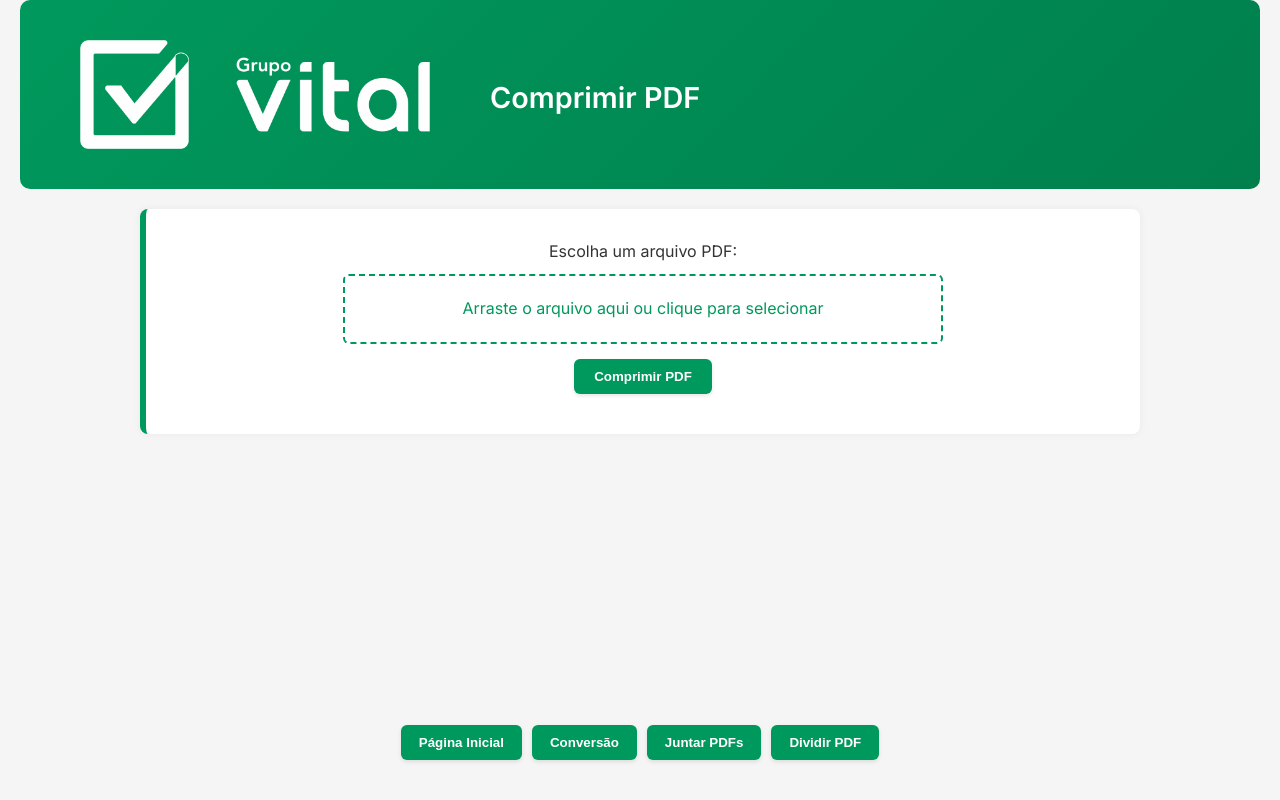
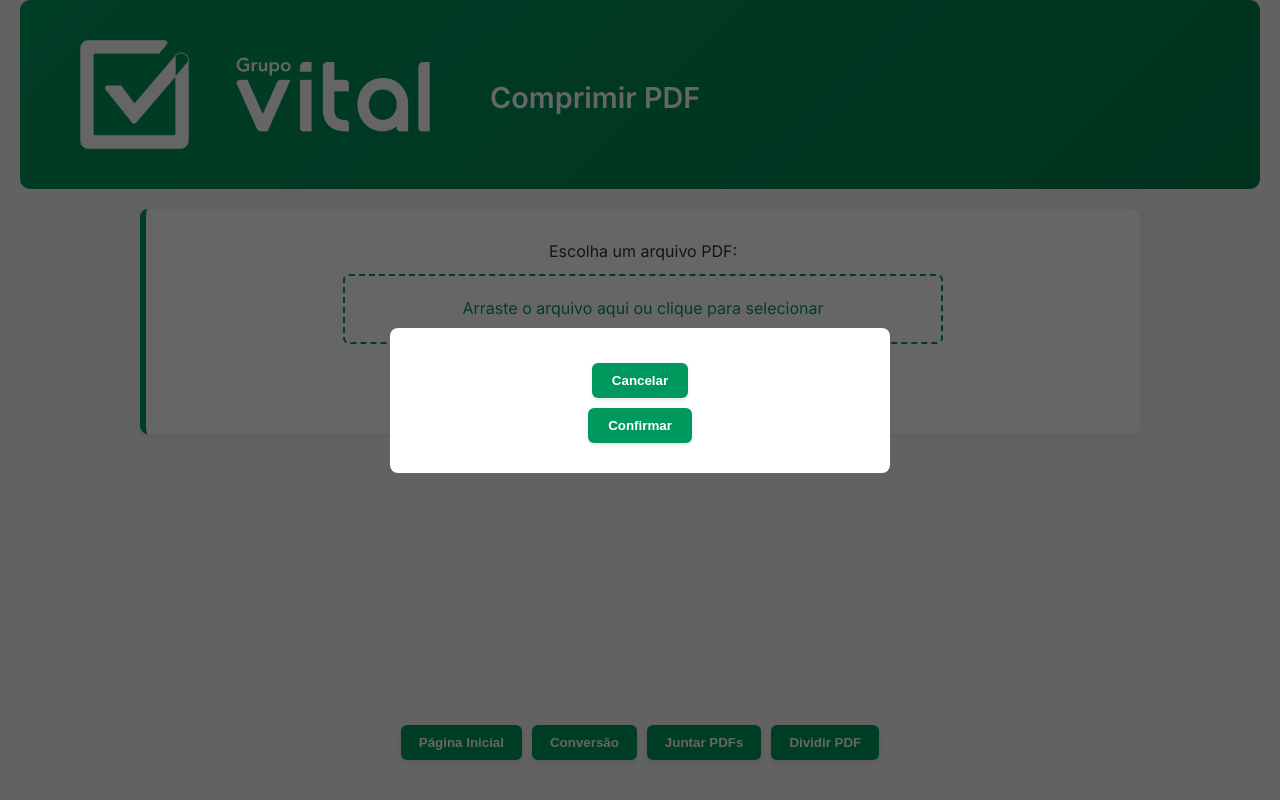
Before and after one commit to lfbrandt/grupovital-pdfs, a Flask app: page /api/compress in a window 1280 px wide. Run offline with Flask 3, Linux system fonts and the light colour scheme; some libraries are stand-ins or nearby versions.

Commit message:
Add preview modal and PDF post-processing

```diff
--- a/app/routes/compress.py
+++ b/app/routes/compress.py
@@ -2,7 +2,9 @@
 
 from flask import Blueprint, request, jsonify, send_file, render_template, after_this_request
 import os
+import json
 from ..services.compress_service import comprimir_pdf
+from ..services.postprocess_service import aplicar_modificacoes
 from .. import limiter
 
 compress_bp = Blueprint('compress', __name__)
@@ -18,8 +20,12 @@ def compress():
     if file.filename == '':
         return jsonify({'error': 'Nenhum arquivo selecionado.'}), 400
 
+    modificacoes = json.loads(request.form.get('modificacoes', '[]'))
+
     try:
         output_path = comprimir_pdf(file)
+        if modificacoes:
+            output_path = aplicar_modificacoes(output_path, modificacoes)
 
         @after_this_request
         def cleanup(response):
--- a/app/routes/merge.py
+++ b/app/routes/merge.py
@@ -1,6 +1,8 @@
 from flask import Blueprint, request, jsonify, send_file, render_template, after_this_request
 import os
+import json
 from ..services.merge_service import juntar_pdfs
+from ..services.postprocess_service import aplicar_modificacoes
 from .. import limiter
 
 merge_bp = Blueprint('merge', __name__)
@@ -14,11 +16,15 @@ def merge():
 
     files = request.files.getlist('files')
 
+    modificacoes = json.loads(request.form.get('modificacoes', '[]'))
+
     if len(files) < 2:
         return jsonify({'error': 'Envie pelo menos dois arquivos PDF.'}), 400
 
     try:
         output_path = juntar_pdfs(files)
+        if modificacoes:
+            output_path = aplicar_modificacoes(output_path, modificacoes)
 
         @after_this_request
         def cleanup(response):
--- a/app/routes/split.py
+++ b/app/routes/split.py
@@ -3,6 +3,8 @@ from ..services.split_service import dividir_pdf
 import os
 import zipfile
 import uuid
+import json
+from ..services.postprocess_service import aplicar_modificacoes
 from .. import limiter
 
 split_bp = Blueprint('split', __name__)
@@ -19,8 +21,12 @@ def split():
     if file.filename == '':
         return jsonify({'error': 'Nenhum arquivo selecionado.'}), 400
 
+    modificacoes = json.loads(request.form.get('modificacoes', '[]'))
+
     try:
         pdf_paths = dividir_pdf(file)
+        if modificacoes:
+            pdf_paths = [aplicar_modificacoes(p, modificacoes) for p in pdf_paths]
 
         # Compacta as páginas em um .zip para facilitar o download
         zip_filename = f"{uuid.uuid4().hex}.zip"
--- a/app/static/style.css
+++ b/app/static/style.css
@@ -349,6 +349,43 @@ footer {
     display: none;
 }
 
+#preview-modal {
+    position: fixed;
+    top: 0;
+    left: 0;
+    width: 100%;
+    height: 100%;
+    background: rgba(0,0,0,0.6);
+    display: flex;
+    align-items: center;
+    justify-content: center;
+    z-index: 1000;
+}
+
+#preview-modal .modal-content {
+    background: #fff;
+    padding: 20px;
+    border-radius: 8px;
+    max-width: 500px;
+    width: 90%;
+}
+
+#preview-list {
+    list-style: none;
+    padding: 0;
+    margin-bottom: 15px;
+}
+
+#preview-list li {
+    display: flex;
+    justify-content: space-between;
+    margin-bottom: 8px;
+}
+
+#preview-list button {
+    margin-left: 6px;
+}
+
 @media (max-width: 600px) {
     header h1 {
         font-size: 1.4rem;
--- a/app/templates/compress.html
+++ b/app/templates/compress.html
@@ -35,6 +35,13 @@
 <div id="progress-container" class="progress-container">
     <div id="progress-bar" class="progress-bar"></div>
 </div>
+        <div id="preview-modal" class="hidden">
+            <div class="modal-content">
+                <ul id="preview-list"></ul>
+                <button id="preview-cancel">Cancelar</button>
+                <button id="preview-confirm">Confirmar</button>
+            </div>
+        </div>
     </main>
 
     <div class="nav-buttons">
```
Also changed, not shown: app/routes/converter.py (+7 -0 lines), app/services/postprocess_service.py (added, +29 -0 lines), app/static/script.js (+68 -4 lines), app/templates/converter.html (+7 -0 lines), app/templates/merge.html (+7 -0 lines), app/templates/split.html (+7 -0 lines), tests/test_postprocess_service.py (added, +28 -0 lines).
